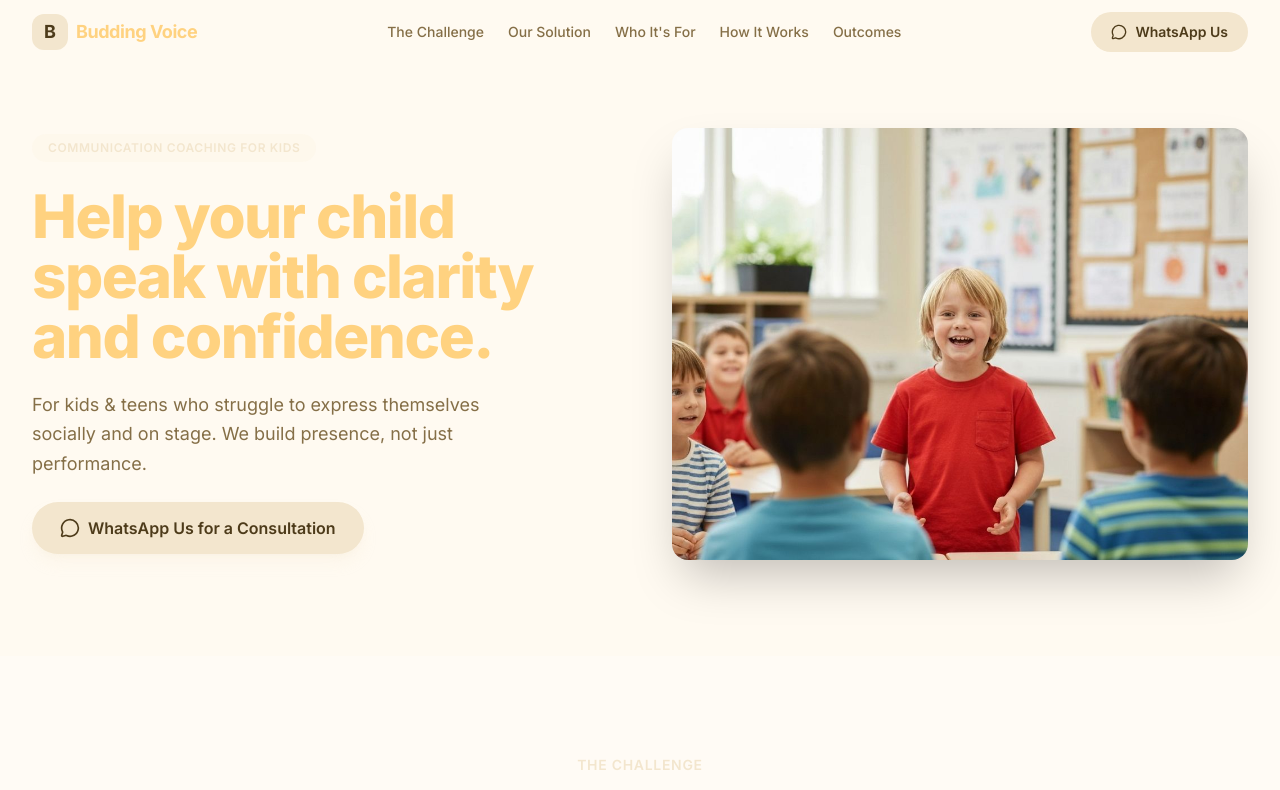
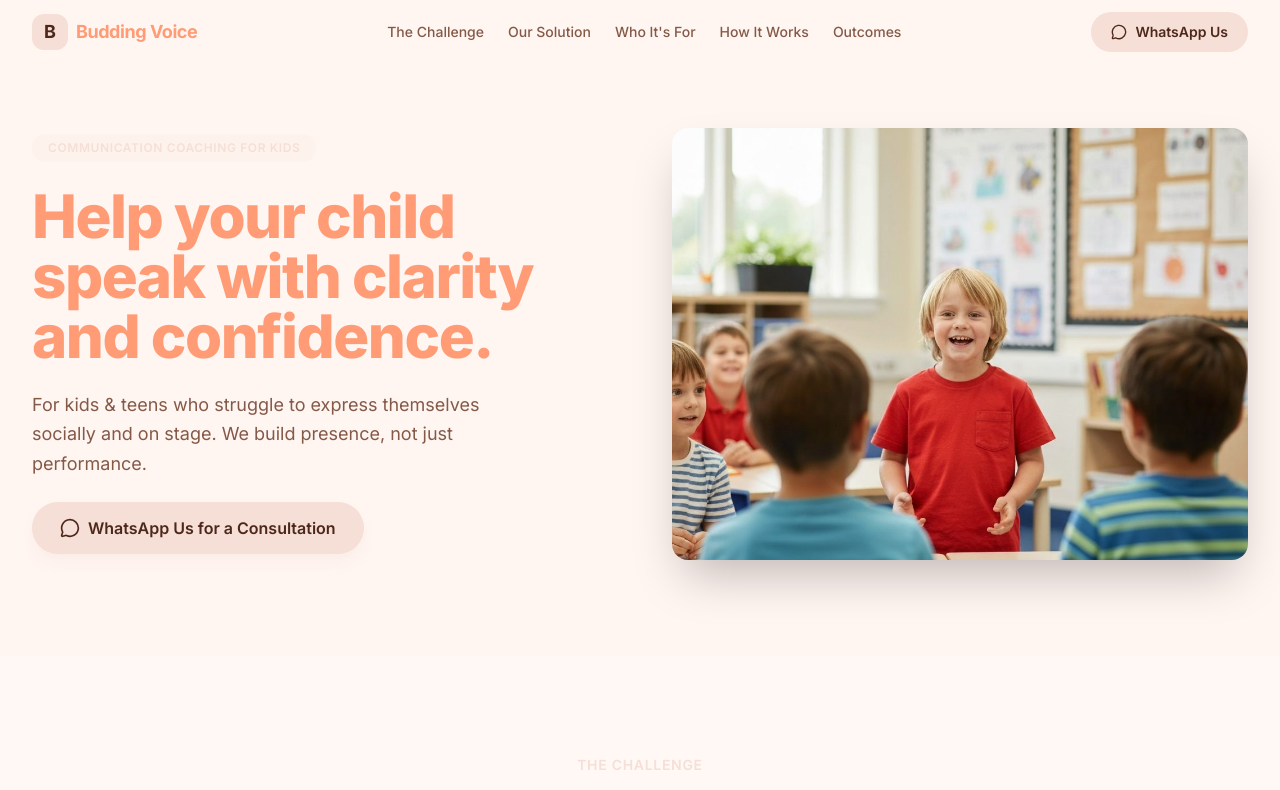
Before and after one commit to iPantomath/v0-budding-voice-website, a Next.js app: page / in a window 1280 px wide. Shown: the top 790 px of the page. Built offline with nearby package versions, Linux system fonts and the light colour scheme.

Commit message:
feat: update theme to Peach color scheme
Use HSL hue 17 for cohesive warm peach-coral palette.

```diff
--- a/app/globals.css
+++ b/app/globals.css
@@ -10,39 +10,39 @@
 
 @layer base {
   :root {
-    --background: 39 100% 98%;
-    --foreground: 39 50% 15%;
+    --background: 17 100% 98%;
+    --foreground: 17 50% 15%;
     --card: 0 0% 100%;
-    --card-foreground: 39 50% 15%;
+    --card-foreground: 17 50% 15%;
     --popover: 0 0% 100%;
-    --popover-foreground: 39 50% 15%;
-    --primary: 39 100% 75%;
-    --primary-foreground: 39 50% 15%;
-    --secondary: 39 60% 88%;
-    --secondary-foreground: 39 50% 20%;
-    --muted: 39 40% 94%;
-    --muted-foreground: 39 30% 40%;
-    --accent: 39 85% 65%;
-    --accent-foreground: 39 50% 15%;
+    --popover-foreground: 17 50% 15%;
+    --primary: 17 100% 73%;
+    --primary-foreground: 17 50% 15%;
+    --secondary: 17 60% 90%;
+    --secondary-foreground: 17 50% 20%;
+    --muted: 17 40% 94%;
+    --muted-foreground: 17 30% 40%;
+    --accent: 17 85% 63%;
+    --accent-foreground: 17 50% 15%;
     --destructive: 0 84.2% 60.2%;
     --destructive-foreground: 0 0% 98%;
-    --border: 39 40% 85%;
-    --input: 39 40% 85%;
-    --ring: 39 100% 75%;
-    --chart-1: 39 100% 75%;
-    --chart-2: 39 85% 65%;
-    --chart-3: 39 70% 55%;
-    --chart-4: 39 60% 45%;
-    --chart-5: 39 50% 35%;
+    --border: 17 40% 85%;
+    --input: 17 40% 85%;
+    --ring: 17 100% 73%;
+    --chart-1: 17 100% 73%;
+    --chart-2: 17 85% 63%;
+    --chart-3: 17 70% 53%;
+    --chart-4: 17 60% 43%;
+    --chart-5: 17 50% 33%;
     --radius: 0.75rem;
-    --sidebar-background: 39 100% 98%;
-    --sidebar-foreground: 39 50% 20%;
-    --sidebar-primary: 39 100% 75%;
-    --sidebar-primary-foreground: 39 50% 15%;
-    --sidebar-accent: 39 60% 92%;
-    --sidebar-accent-foreground: 39 50% 20%;
-    --sidebar-border: 39 40% 88%;
-    --sidebar-ring: 39 100% 75%;
+    --sidebar-background: 17 100% 98%;
+    --sidebar-foreground: 17 50% 20%;
+    --sidebar-primary: 17 100% 73%;
+    --sidebar-primary-foreground: 17 50% 15%;
+    --sidebar-accent: 17 60% 92%;
+    --sidebar-accent-foreground: 17 50% 20%;
+    --sidebar-border: 17 40% 88%;
+    --sidebar-ring: 17 100% 73%;
   }
 }
 
--- a/app/layout.tsx
+++ b/app/layout.tsx
@@ -12,7 +12,7 @@ export const metadata: Metadata = {
 }
 
 export const viewport: Viewport = {
-  themeColor: '#FFD580',
+  themeColor: '#FF9B73',
   width: 'device-width',
   initialScale: 1,
 }
```
